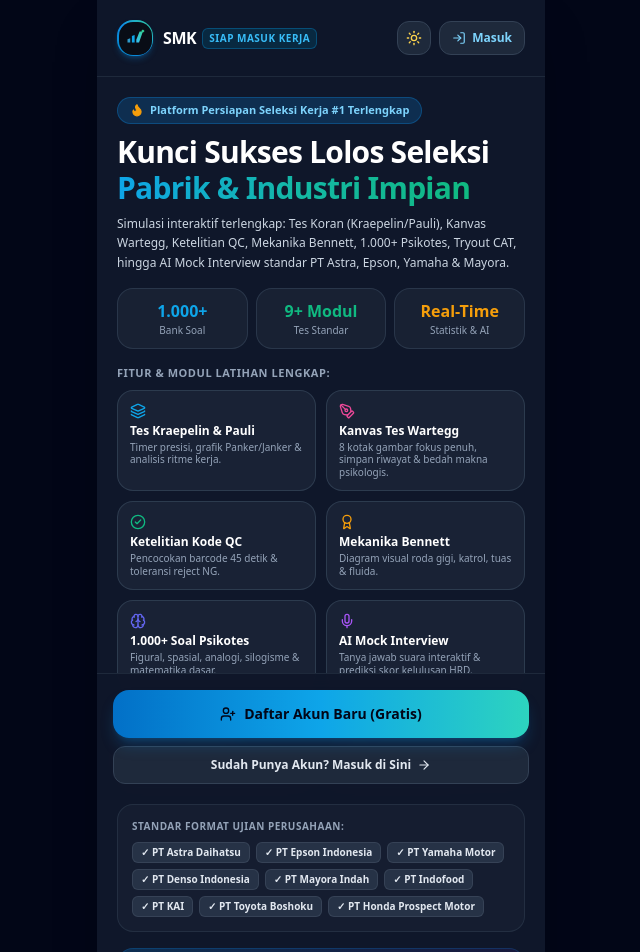
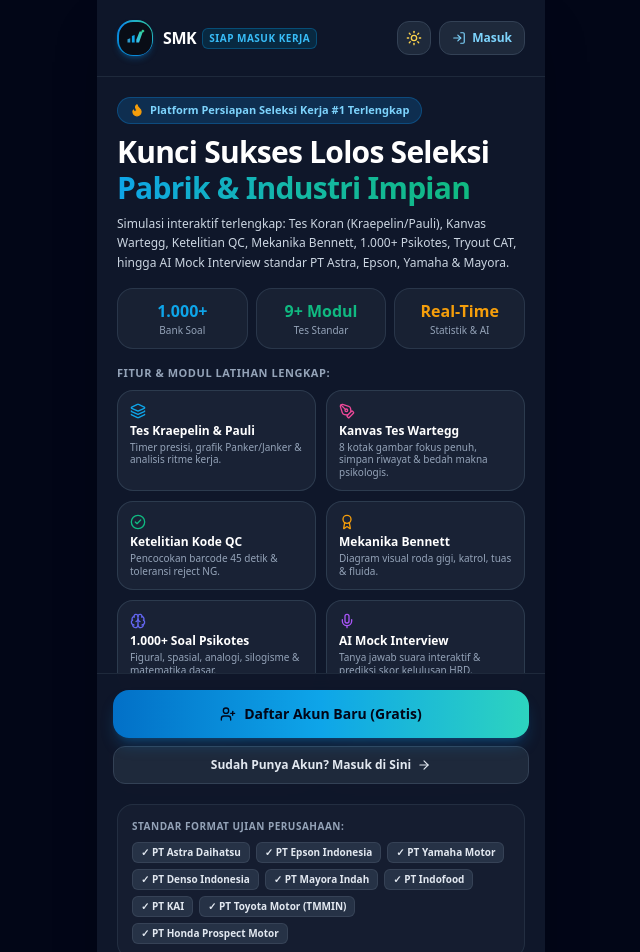
Before and after one commit to enjangjahrudin/siapmasukkerja, a React (Vite) app: page / in a window 1280 px wide. Shown: the top 952 px of the page, without its empty margins (319-959 px from the left). Built offline with nearby package versions, Linux system fonts and the light colour scheme.

Commit message:
fix: update company badge to PT Toyota Motor (TMMIN) on Landing Page

```diff
--- a/src/components/auth/LandingPage.tsx
+++ b/src/components/auth/LandingPage.tsx
@@ -231,7 +231,7 @@
               'PT Mayora Indah',
               'PT Indofood',
               'PT KAI',
-              'PT Toyota Boshoku',
+              'PT Toyota Motor (TMMIN)',
               'PT Honda Prospect Motor'
             ].map((comp, idx) => (
               <span key={idx} className={`text-[10px] font-semibold px-2 py-0.5 rounded-md border ${
```
